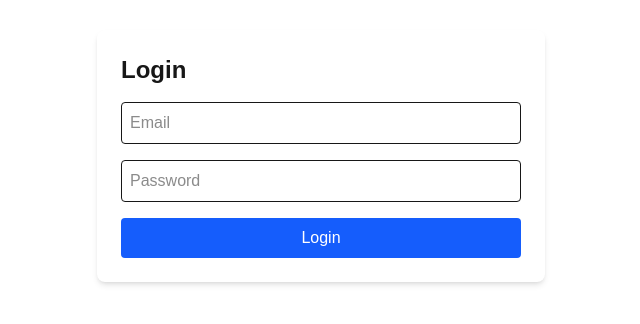
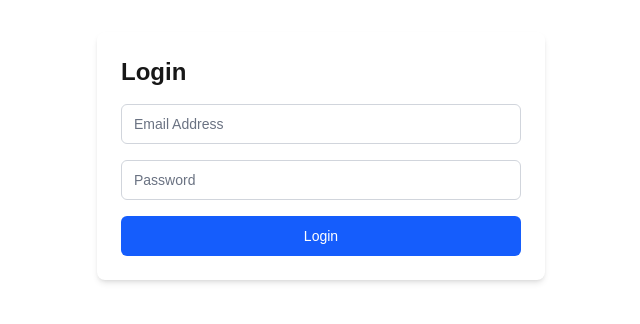
Before and after one commit to coderkanchan/jwt-auth-system, a Next.js app: page /login in a window 1280 px wide. Shown: the part 244-568 px from the top of the page, without its empty margins (319-959 px from the left). Built offline with nearby package versions, Linux system fonts and the light colour scheme.

Commit message:
feat: add reusable UI components (Button and Input) for cleaner architecture

```diff
--- a/src/components/auth/login-form.tsx
+++ b/src/components/auth/login-form.tsx
@@ -6,6 +6,8 @@ import { useState, useTransition } from "react";
 import { signIn } from "next-auth/react";
 import * as z from "zod";
 import { LoginSchema } from "@/schemas";
+import { Input } from "@/components/ui/input";
+import { Button } from "@/components/ui/button";
 
 export const LoginForm = () => {
   const [isPending, startTransition] = useTransition();
@@ -38,7 +40,7 @@ export const LoginForm = () => {
     <div className="max-w-md w-full mx-auto p-6 bg-white rounded-lg shadow-md">
       <h2 className="text-2xl font-bold mb-4">Login</h2>
       <form onSubmit={form.handleSubmit(onSubmit)} className="space-y-4">
-        <input
+        {/* <input
           {...form.register("email")}
           disabled={isPending}
           placeholder="Email"
@@ -58,7 +60,21 @@ export const LoginForm = () => {
           className="w-full bg-blue-600 text-white p-2 rounded hover:bg-blue-700 disabled:bg-gray-400"
         >
           {isPending ? "Logging in..." : "Login"}
-        </button>
+        </button> */}
+
+        <Input
+          {...form.register("email")}
+          placeholder="Email Address"
+          type="email"
+        />
+        <Input
+          {...form.register("password")}
+          placeholder="Password"
+          type="password"
+        />
+        <Button isLoading={isPending} type="submit">
+          Login
+        </Button>
       </form>
     </div>
   );
--- /dev/null
+++ b/src/components/ui/button.tsx
@@ -0,0 +1,23 @@
+import * as React from "react";
+
+export interface ButtonProps extends React.ButtonHTMLAttributes<HTMLButtonElement> {
+  isLoading?: boolean;
+}
+
+const Button = React.forwardRef<HTMLButtonElement, ButtonProps>(
+  ({ className, children, isLoading, disabled, ...props }, ref) => {
+    return (
+      <button
+        className={`inline-flex items-center justify-center rounded-md text-sm font-medium transition-colors focus-visible:outline-none focus-visible:ring-2 focus-visible:ring-blue-600 disabled:pointer-events-none disabled:opacity-50 bg-blue-600 text-white hover:bg-blue-700 h-10 px-4 py-2 w-full ${className}`}
+        ref={ref}
+        disabled={isLoading || disabled}
+        {...props}
+      >
+        {isLoading ? "Please wait..." : children}
+      </button>
+    );
+  }
+);
+Button.displayName = "Button";
+
+export { Button };
--- /dev/null
+++ b/src/components/ui/input.tsx
@@ -0,0 +1,19 @@
+import * as React from "react";
+
+export interface InputProps extends React.InputHTMLAttributes<HTMLInputElement> { }
+
+const Input = React.forwardRef<HTMLInputElement, InputProps>(
+  ({ className, type, ...props }, ref) => {
+    return (
+      <input
+        type={type}
+        className={`flex h-10 w-full rounded-md border border-gray-300 bg-white px-3 py-2 text-sm ring-offset-white file:border-0 file:bg-transparent file:text-sm file:font-medium placeholder:text-gray-500 focus-visible:outline-none focus-visible:ring-2 focus-visible:ring-blue-600 focus-visible:ring-offset-2 disabled:cursor-not-allowed disabled:opacity-50 ${className}`}
+        ref={ref}
+        {...props}
+      />
+    );
+  }
+);
+Input.displayName = "Input";
+
+export { Input };
```
